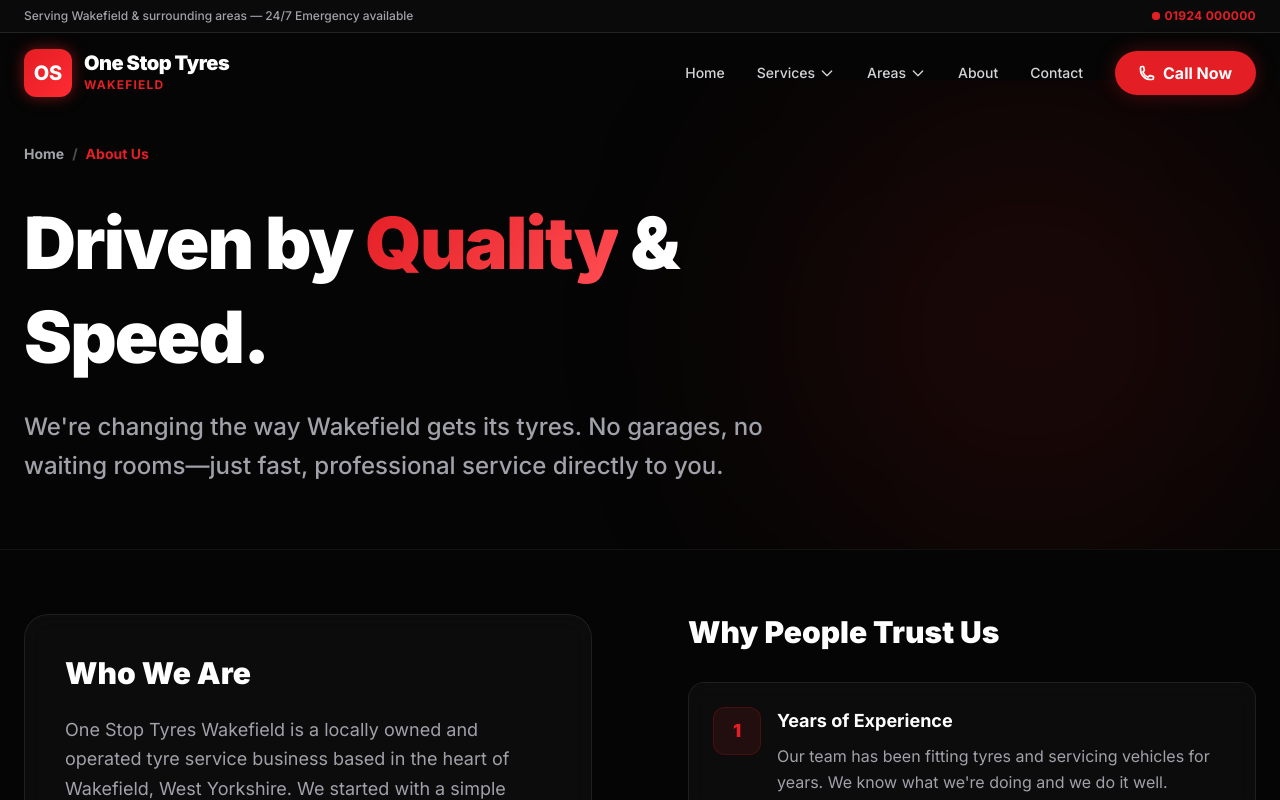
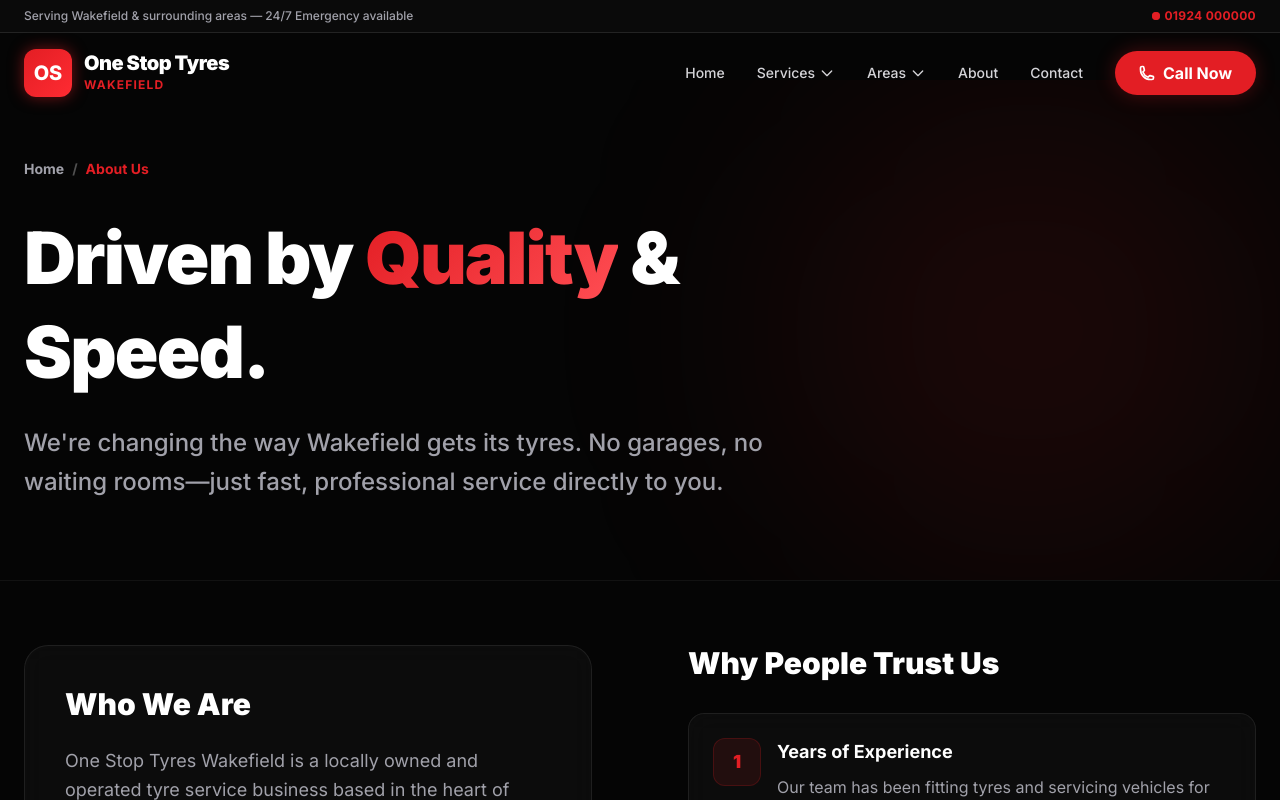
Before and after one commit to atifjan2019/onestopewakfield, a Next.js app: page /about in a window 1280 px wide. Shown: the top 800 px of the page. Built offline with nearby package versions, Linux system fonts and the light colour scheme.

Commit message:
feat: implement dynamic service, area, about, and contact pages with SEO metadata and schema markup

```diff
--- a/src/app/[service]/page.js
+++ b/src/app/[service]/page.js
@@ -55,9 +55,9 @@ export default async function ServicePage({ params }) {
       <SchemaMarkup schema={serviceSchema} />
 
       {/* Hero */}
-      <section className="relative py-8 md:py-16 px-6 overflow-hidden">
+      <section className="relative py-8 md:py-16 px-6 overflow-hidden min-h-[500px] flex flex-col justify-center">
         <div className="absolute top-0 right-0 w-[500px] h-[500px] bg-accent/20 blur-[150px] rounded-full pointer-events-none animate-pulse-slow"></div>
-        <div className="mx-auto max-w-7xl relative z-10 text-center">
+        <div className="mx-auto max-w-7xl relative z-10 text-center w-full">
           <nav className="mb-8 flex justify-center">
             <ol className="flex items-center gap-2 text-sm font-bold text-text-muted">
               <li><Link href="/" className="hover:text-white transition-colors">Home</Link></li>
--- a/src/app/about/page.js
+++ b/src/app/about/page.js
@@ -11,9 +11,9 @@ export default function AboutPage() {
   return (
     <div className="bg-primary min-h-screen pt-20">
       {/* Hero */}
-      <section className="relative py-8 md:py-16 px-4 md:px-6 overflow-hidden">
+      <section className="relative py-8 md:py-16 px-4 md:px-6 overflow-hidden min-h-[500px] flex flex-col justify-center">
         <div className="absolute top-0 right-0 w-[300px] md:w-[500px] h-[300px] md:h-[500px] bg-accent/10 blur-[80px] md:blur-[120px] rounded-full pointer-events-none"></div>
-        <div className="mx-auto max-w-7xl relative z-10">
+        <div className="mx-auto max-w-7xl relative z-10 w-full">
           <nav className="mb-8">
             <ol className="flex items-center gap-2 text-sm font-bold text-text-muted">
               <li><Link href="/" className="hover:text-white transition-colors">Home</Link></li>
--- a/src/app/areas/[area]/page.js
+++ b/src/app/areas/[area]/page.js
@@ -52,9 +52,9 @@ export default async function AreaPage({ params }) {
       <SchemaMarkup schema={areaSchema} />
 
       {/* Hero */}
-      <section className="relative py-8 md:py-16 px-4 md:px-6 overflow-hidden">
+      <section className="relative py-8 md:py-16 px-4 md:px-6 overflow-hidden min-h-[500px] flex flex-col justify-center">
         <div className="absolute top-0 right-0 w-[400px] md:w-[600px] h-[400px] md:h-[600px] bg-accent/10 blur-[100px] md:blur-[150px] rounded-full pointer-events-none animate-pulse-slow"></div>
-        <div className="mx-auto max-w-7xl relative z-10">
+        <div className="mx-auto max-w-7xl relative z-10 w-full">
           <nav className="mb-8">
             <ol className="flex items-center gap-2 text-sm font-bold text-text-muted">
               <li><Link href="/" className="hover:text-white transition-colors">Home</Link></li>
--- a/src/app/contact/page.js
+++ b/src/app/contact/page.js
@@ -11,9 +11,9 @@ export default function ContactPage() {
   return (
     <div className="bg-primary min-h-screen pt-20">
       {/* Hero Section */}
-      <section className="relative py-8 md:py-16 lg:py-8 md:py-16 px-4 md:px-6 overflow-hidden">
+      <section className="relative py-8 md:py-16 lg:py-24 px-4 md:px-6 overflow-hidden min-h-[500px] flex flex-col justify-center">
         <div className="absolute top-1/2 left-1/2 -translate-x-1/2 -translate-y-1/2 w-[800px] h-[400px] bg-accent/20 blur-[150px] rounded-full pointer-events-none"></div>
-        <div className="mx-auto max-w-7xl relative z-10 text-center">
+        <div className="mx-auto max-w-7xl relative z-10 text-center w-full">
           <nav className="mb-6 flex justify-center">
             <ol className="flex items-center gap-2 text-sm font-bold text-text-muted">
               <li><Link href="/" className="hover:text-white transition-colors">Home</Link></li>
```
